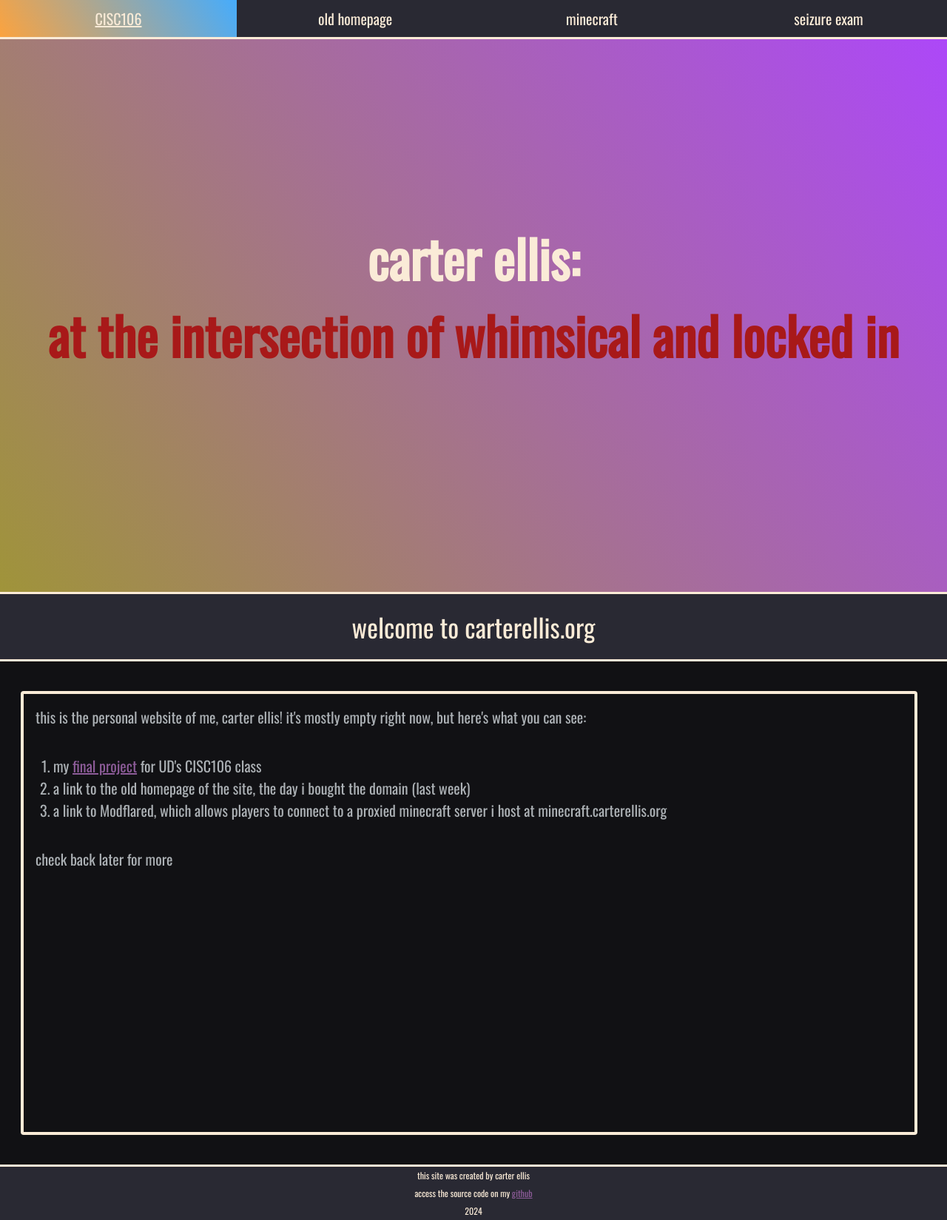
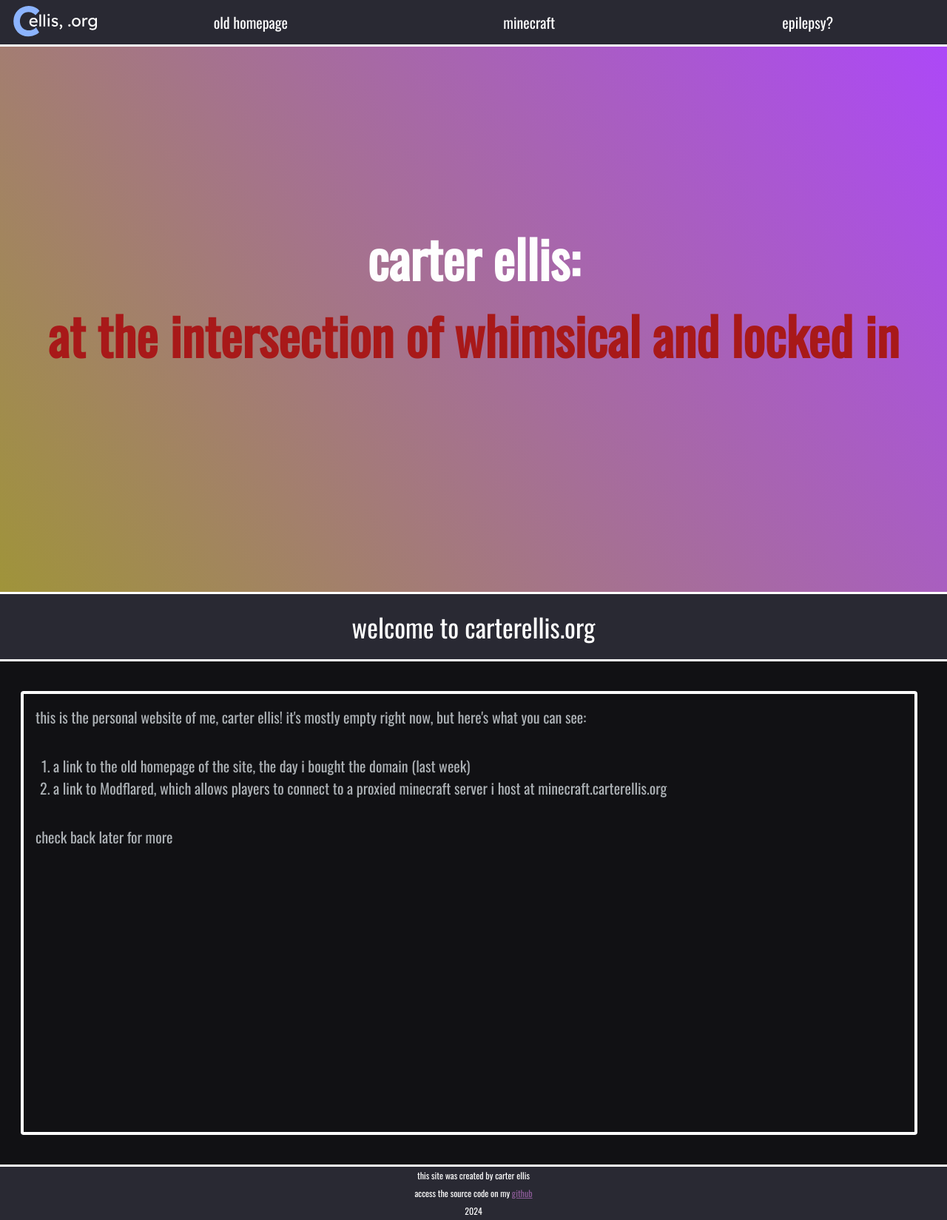
Before and after one commit to carterellis81/carterellis.org, a Flask app: page / in a window 1280 px wide. Shown: the whole page at 74% size. Run offline with Flask 3, Linux system fonts and the light colour scheme.

Commit message:
upgraded epilepsy and added logo

```diff
--- a/static/styles/index.css
+++ b/static/styles/index.css
@@ -1,5 +1,5 @@
 html {
-    color: antiquewhite;
+    color: #fefefe;
     background: #292933;
     font-family: "Oswald", sans-serif;
   }
@@ -34,12 +34,26 @@ header {
 
 #HEADEROPTIONS {
     display: flex;
-    height: 2.5rem;
+    height: 3rem;
     background: #292933;
     z-index: 10;
     border-bottom-style: solid;
     border-bottom-width: 3px;
-    border-color: antiquewhite;
+    border-color: #fefefe;
+}
+
+.headerlogo {
+    flex: 1.2;
+    min-width: 7rem;
+    display: flex;
+    align-items: center;
+    justify-content: center;
+}
+
+.headerlogo > img {
+    padding: 0px;
+    margin: 0px;
+    height: 90%;
 }
 
 .headeroption {
@@ -51,7 +65,7 @@ header {
 
 .headeroption:hover {
     background: rgb(251,163,63);
-    background: linear-gradient(58deg, rgba(251,163,63,1) 0%, rgba(70,172,252,1) 100%);
+    background: linear-gradient(58deg, rgba(251,163,63,0.7) 0%, rgba(70,172,252,0.7) 100%);
 }
 
 #BANNER {
@@ -67,7 +81,7 @@ header {
     border-bottom-style: solid;
     border-top-width: 3px;
     border-bottom-width: 3px;
-    border-color: antiquewhite;
+    border-color: #fefefe;
 }
 
 h1 {
@@ -84,6 +98,8 @@ h1 {
 
 #HEADEROPTIONS > a:hover {
     text-decoration: underline;
+    text-decoration-color: #8cb4ff;
+    text-decoration-thickness: 0.2rem;
 }
 
 main {
@@ -105,7 +121,7 @@ footer {
     text-align: center;
     border-top-style: solid;
     border-top-width: 3px;
-    border-color: antiquewhite;
+    border-color: #fefefe;
     background: #292933;
 }
 
@@ -131,7 +147,7 @@ article {
     border-style: solid;
     border-radius: 0.2rem;
     border-width: 0.2rem;
-    border-color: antiquewhite;
+    border-color: #fefefe;
     margin: 2rem 2rem 2rem 1.4rem;
     color: #acb1b5;
 }
@@ -150,7 +166,7 @@ aside {
     border-style: solid;
     border-radius: 0.2rem;
     border-width: 0.2rem;
-    border-color: antiquewhite;
+    border-color: #fefefe;
     margin: 2rem 1.4rem 2rem 0;
     margin-left: 0;
     color: darkseagreen;
--- a/templates/index.html
+++ b/templates/index.html
@@ -25,8 +25,8 @@
     <body>
         <header>
             <div id="HEADEROPTIONS">
-                <a href="https://cisc106.carterellis.org" class="headeroption">
-                    CISC106
+                <a href="https://www.carterellis.org" class="headerlogo">
+                    <img src="{{url_for('static', filename='images/cellislogo.svg')}}" alt="logo for carterellis.org"/>
                 </a>
                 <a href="oldhome" class="headeroption">
                     old homepage
@@ -35,7 +35,7 @@
                     minecraft
                 </a>
                 <a href="seizure" class="headeroption">
-                    seizure exam
+                    epilepsy?
                 </a>
             </div>
         </header>
@@ -52,10 +52,6 @@
                     it's mostly empty right now, but here's what you can see:
                 </p>
                 <ol>
-                    <li>
-                        my <a href="https://cisc106.carterellis.org">final project</a> for UD's
-                        CISC106 class
-                    </li>
                     <li>
                         a link to the old homepage of the site, the day i bought the domain
                         (last week)
```
Also changed, not shown: static/scripts/canvas.js (+4 -4 lines), static/images/cellislogo-cropped.svg (added), static/images/cellislogo.svg (added).
